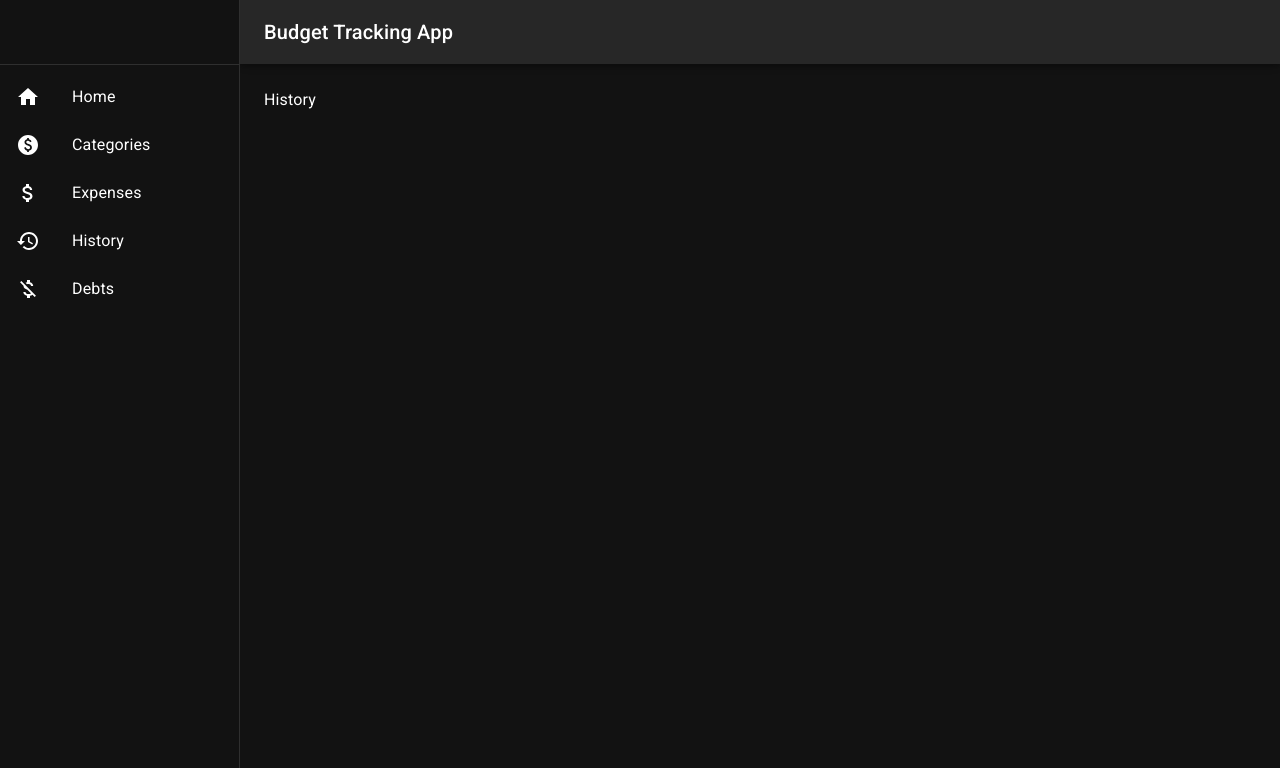
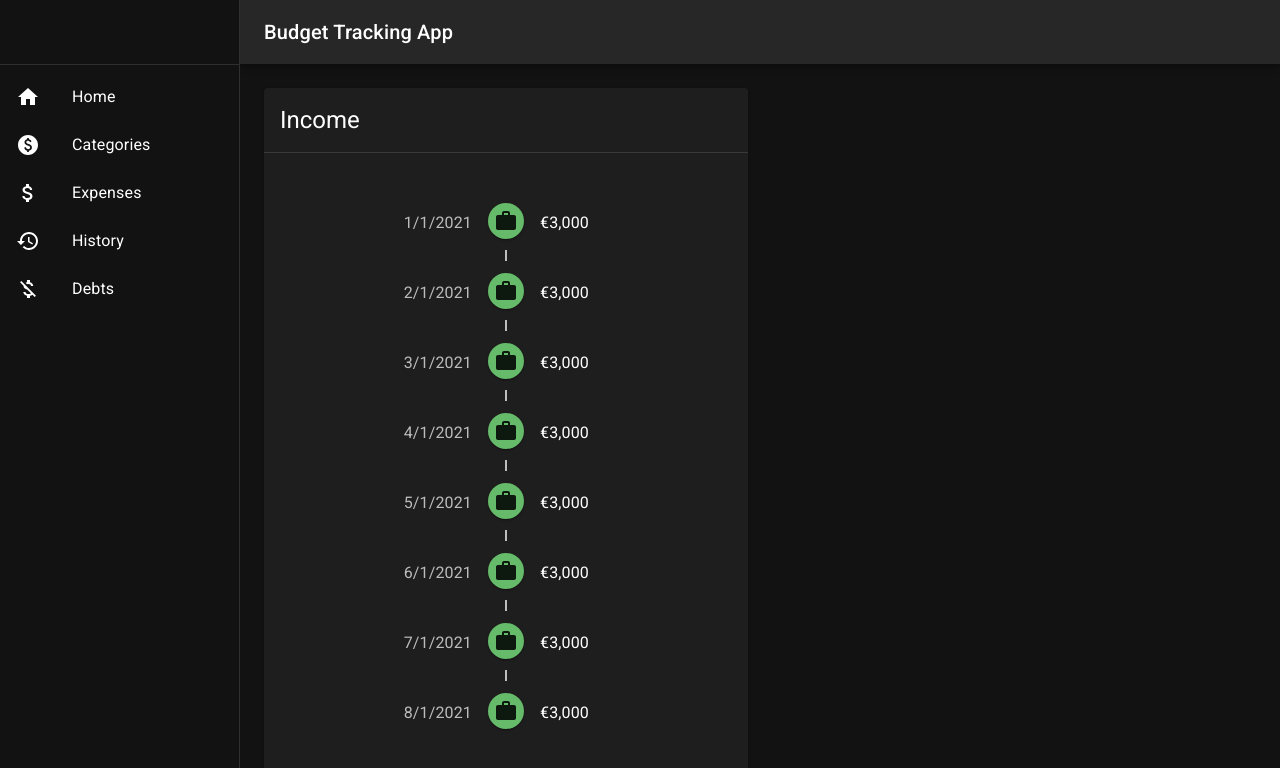
Before and after one commit to SirSimon04/budget_tracker, a React (Create React App) app: page /history in a window 1280 px wide. Shown: the top 768 px of the page. Built offline with nearby package versions, Linux system fonts and the light colour scheme.

Commit message:
add income timeline view

```diff
--- a/package.json
+++ b/package.json
@@ -6,6 +6,7 @@
     "@emotion/react": "^11.7.1",
     "@emotion/styled": "^11.6.0",
     "@mui/icons-material": "^5.3.1",
+    "@mui/lab": "^5.0.0-alpha.67",
     "@mui/material": "^5.4.0",
     "@mui/x-data-grid": "^5.4.0",
     "@testing-library/jest-dom": "^5.16.1",
--- a/src/components/pages/HistoryPage/HistoryPage.jsx
+++ b/src/components/pages/HistoryPage/HistoryPage.jsx
@@ -1,7 +1,17 @@
 import React from "react";
+import Grid from "@mui/material/Grid";
+import IncomeTimelineView from "./components/IncomeTimelineView";
 
 function HistoryPage() {
-  return <div>History</div>;
+  return (
+    <div>
+      <Grid container spacing={3}>
+        <Grid xs={6} item>
+          <IncomeTimelineView />
+        </Grid>
+      </Grid>
+    </div>
+  );
 }
 
 export default HistoryPage;
--- /dev/null
+++ b/src/components/pages/HistoryPage/components/IncomeTimelineView.jsx
@@ -0,0 +1,69 @@
+import {
+  Box,
+  Button,
+  Card,
+  CardContent,
+  CardHeader,
+  Divider,
+  useTheme,
+  Typography
+} from "@mui/material";
+import Timeline from "@mui/lab/Timeline";
+import TimelineItem from "@mui/lab/TimelineItem";
+import TimelineSeparator from "@mui/lab/TimelineSeparator";
+import TimelineConnector from "@mui/lab/TimelineConnector";
+import TimelineContent from "@mui/lab/TimelineContent";
+import TimelineDot from "@mui/lab/TimelineDot";
+import TimelineOppositeContent from "@mui/lab/TimelineOppositeContent";
+import { currencyFormatter } from "../../../../utils";
+import AddIcon from "@mui/icons-material/Add";
+import RemoveIcon from "@mui/icons-material/Remove";
+import LocalDiningIcon from "@mui/icons-material/LocalDining";
+import MovieIcon from "@mui/icons-material/Movie";
+import ShoppingBasketIcon from "@mui/icons-material/ShoppingBasket";
+import WorkIcon from "@mui/icons-material/Work";
+
+function IncomeTimelineView() {
+  return (
+    <div>
+      <Card>
+        <CardHeader title="Income" />
+        <Divider />
+        <CardContent>
+          <Timeline>
+            {[
+              "1/1/2021",
+              "2/1/2021",
+              "3/1/2021",
+              "4/1/2021",
+              "5/1/2021",
+              "6/1/2021",
+              "7/1/2021",
+              "8/1/2021"
+            ].map((date, index) => (
+              <TimelineItem>
+                <TimelineOppositeContent
+                  color="text.secondary"
+                  sx={{ pt: 2.5 }}
+                >
+                  {date}
+                </TimelineOppositeContent>
+                <TimelineSeparator>
+                  <TimelineDot color="success">
+                    <WorkIcon />
+                  </TimelineDot>
+                  {index !== 7 ? <TimelineConnector /> : null}
+                </TimelineSeparator>
+                <TimelineContent sx={{ pt: 2.5 }}>
+                  {currencyFormatter.format("3000")}
+                </TimelineContent>
+              </TimelineItem>
+            ))}
+          </Timeline>
+        </CardContent>
+      </Card>
+    </div>
+  );
+}
+
+export default IncomeTimelineView;
```
Also changed, not shown: 1 other file (tests, documents, lock files or other folders).
